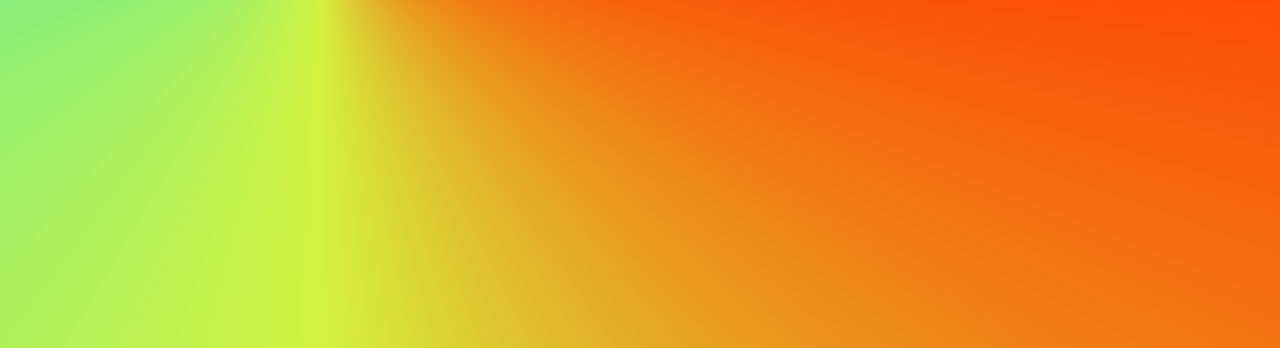
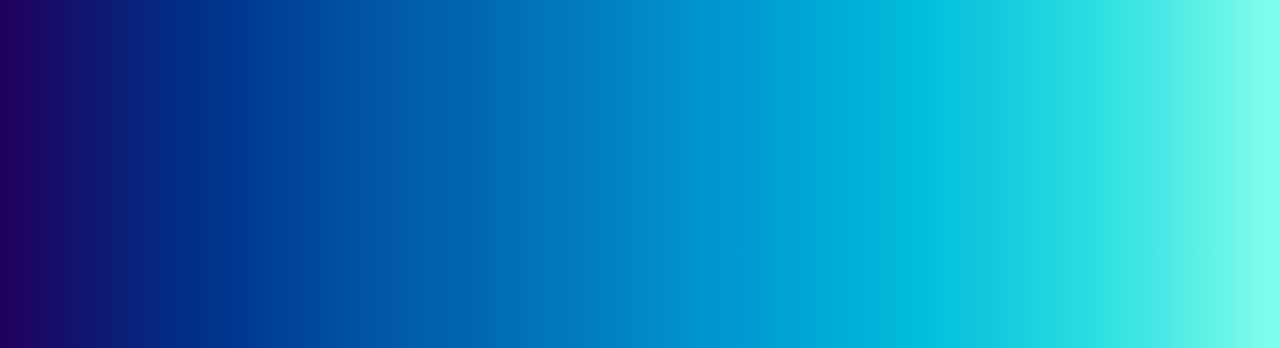
Before and after one commit to Monishka11/digitalClock, a plain HTML site: page index.html in a window 1280 px wide. Shown: the top 348 px of the page. Drawn offline with nearby package versions, Linux system fonts and the light colour scheme.

Commit message:
changes readme

```diff
--- a/style.css
+++ b/style.css
@@ -3,7 +3,7 @@
 body{
   font-family: 'Poiret One', cursive;
   overflow: hidden;
-  background: conic-gradient(from 90deg at 25% -10%, #ff4500, #d3f340, #7bee85, #afeeee, #7bee85);
+  background: linear-gradient(90deg, #1f005c, #002e85, #0053a6, #0076be, #0099cf, #00bcda, #2cdee2, #83ffeb);
 }
 
 .container{
```
Also changed, not shown: 1 other file.
